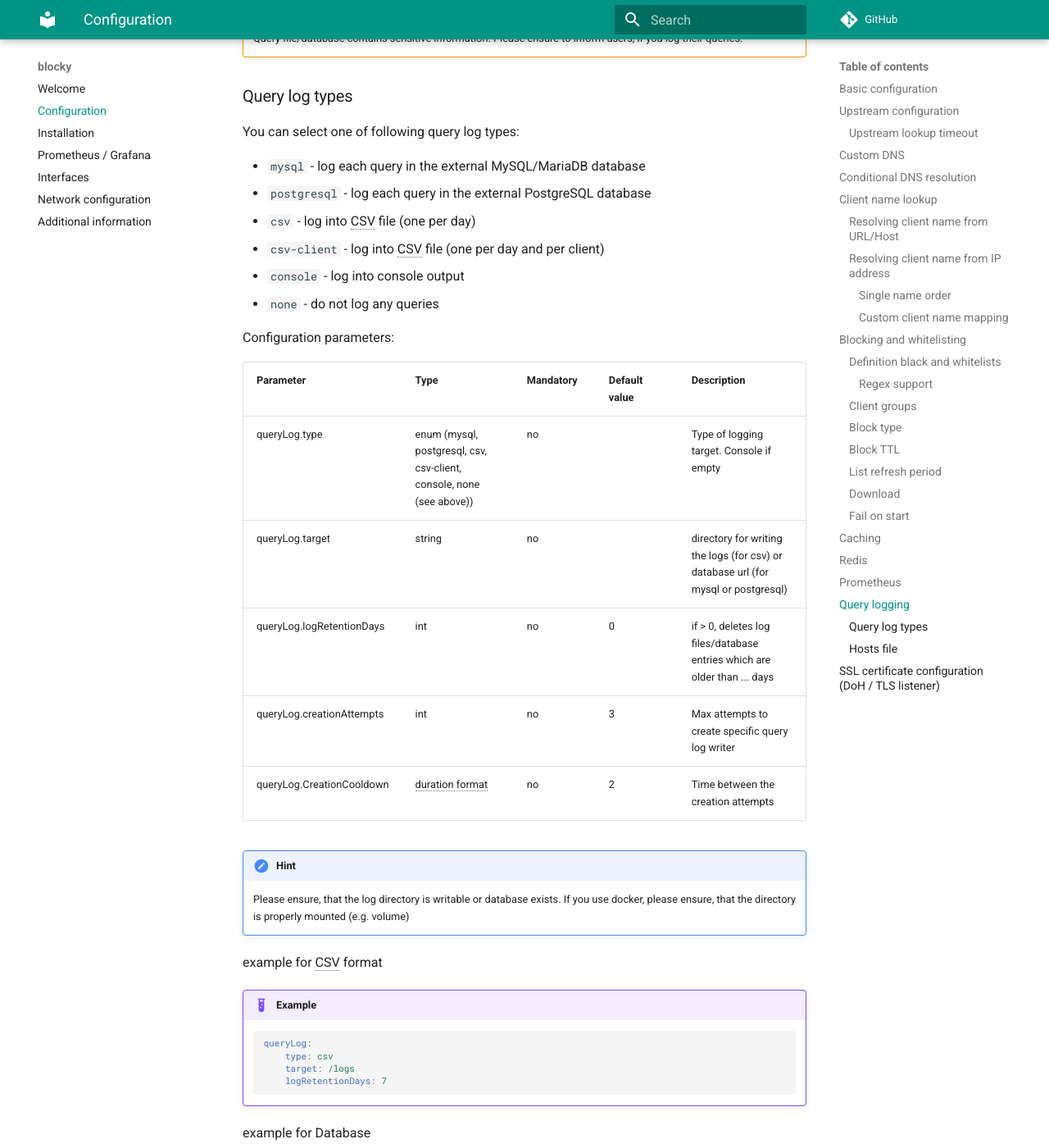
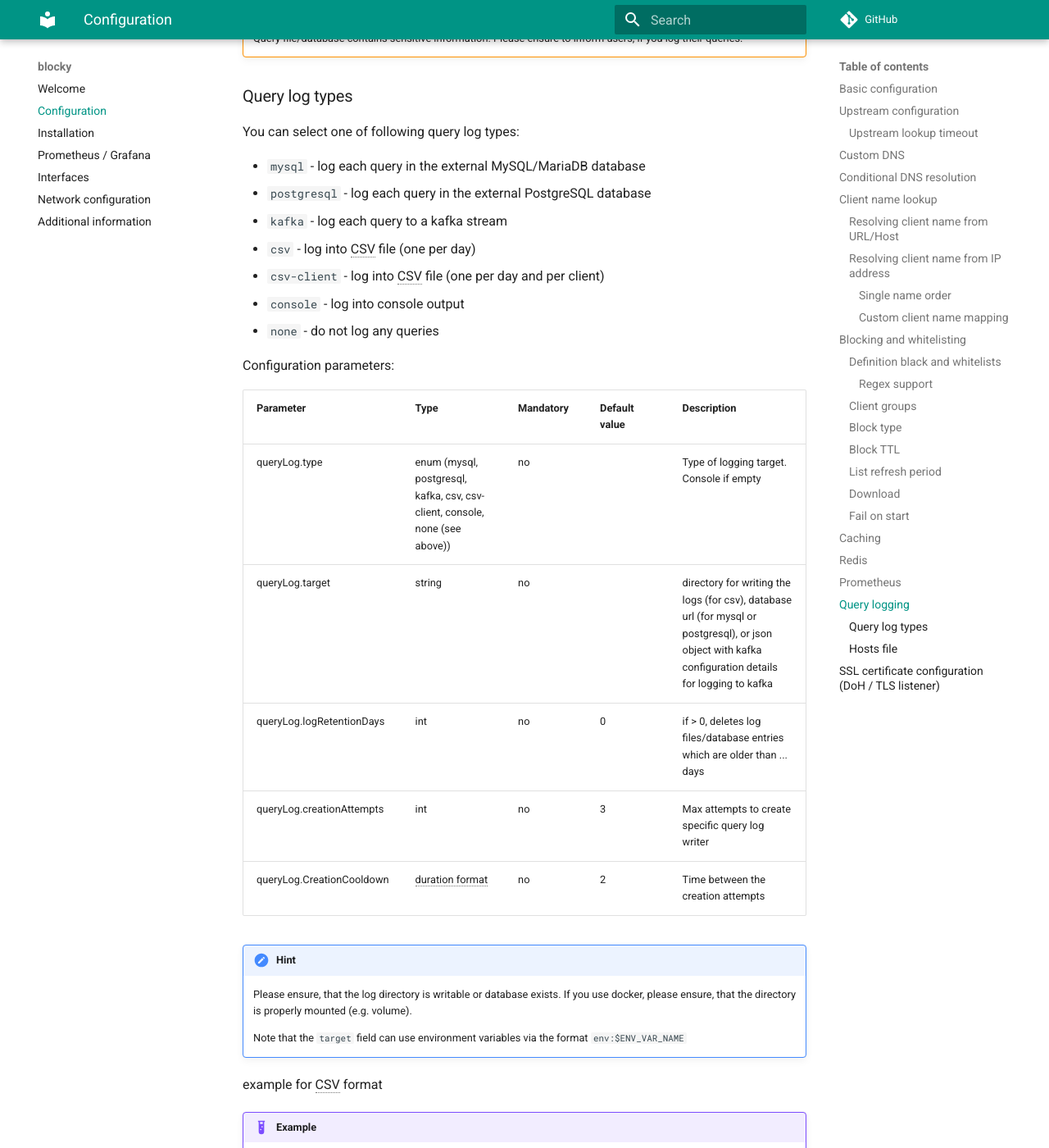
Before and after one commit to 0xERR0R/blocky, an MkDocs documentation site: the page built from docs/configuration.md, in a window 1280 px wide and 1400 px high, scrolled down 14064 px. Shown: the whole window at 82% size. Built offline with MkDocs 1.6.1 and Material for MkDocs 9.7.7, drawn with Linux system fonts in a browser that asks for light colours; comment, search, counter and statistics services are not loaded; some of the changed text lies outside the part shown.

Commit message:
Add kafka logger documentation

````diff
--- a/docs/configuration.md
+++ b/docs/configuration.md
@@ -492,6 +492,7 @@
 
 - `mysql` - log each query in the external MySQL/MariaDB database
 - `postgresql` - log each query in the external PostgreSQL database
+- `kafka` - log each query to a kafka stream
 - `csv` - log into CSV file (one per day)
 - `csv-client` - log into CSV file (one per day and per client)
 - `console` - log into console output
@@ -501,8 +502,8 @@
 
 | Parameter                 | Type                                                                 | Mandatory | Default value | Description                                                                            |
 |---------------------------|----------------------------------------------------------------------|-----------|---------------|----------------------------------------------------------------------------------------|
-| queryLog.type             | enum (mysql, postgresql, csv, csv-client, console, none (see above)) | no        |               | Type of logging target. Console if empty                                               |
-| queryLog.target           | string                                                               | no        |               | directory for writing the logs (for csv) or database url (for mysql or postgresql)     |
+| queryLog.type             | enum (mysql, postgresql, kafka, csv, csv-client, console, none (see above)) | no        |               | Type of logging target. Console if empty                                               |
+| queryLog.target           | string                                                               | no        |               | directory for writing the logs (for csv), database url (for mysql or postgresql), or json object with kafka configuration details for logging to kafka      |
 | queryLog.logRetentionDays | int                                                                  | no        | 0             | if > 0, deletes log files/database entries which are older than ... days               |
 | queryLog.creationAttempts | int                                                                  | no        | 3             | Max attempts to create specific query log writer                                       |
 | queryLog.CreationCooldown | duration format                                                      | no        | 2             | Time between the creation attempts                                                     |
@@ -510,7 +511,9 @@
 !!! hint
 
     Please ensure, that the log directory is writable or database exists. If you use docker, please ensure, that the directory is properly
-    mounted (e.g. volume)
+    mounted (e.g. volume).
+
+    Note that the `target` field can use environment variables via the format `env:$ENV_VAR_NAME`
 
 example for CSV format
 !!! example
@@ -530,6 +533,15 @@
         type: mysql
         target: db_user:db_password@tcp(db_host_or_ip:3306)/db_user?charset=utf8mb4&parseTime=True&loc=Local
         logRetentionDays: 7
+    ```
+
+example for kafka
+!!! example
+
+    ```yaml
+    queryLog:
+        type: kafka
+        target: '{"topic":"dns","bootstrap.servers":"db_host_or_ip:9200","security.protocol":"SSL","ssl.keystore.password":"env:$KEYSTORE_PASSWORD","ssl.keystore.location":"(keystore .p12 location)"}'
     ```
 
 ### Hosts file
````
Also changed, not shown: README.md (+1 -1 lines).
